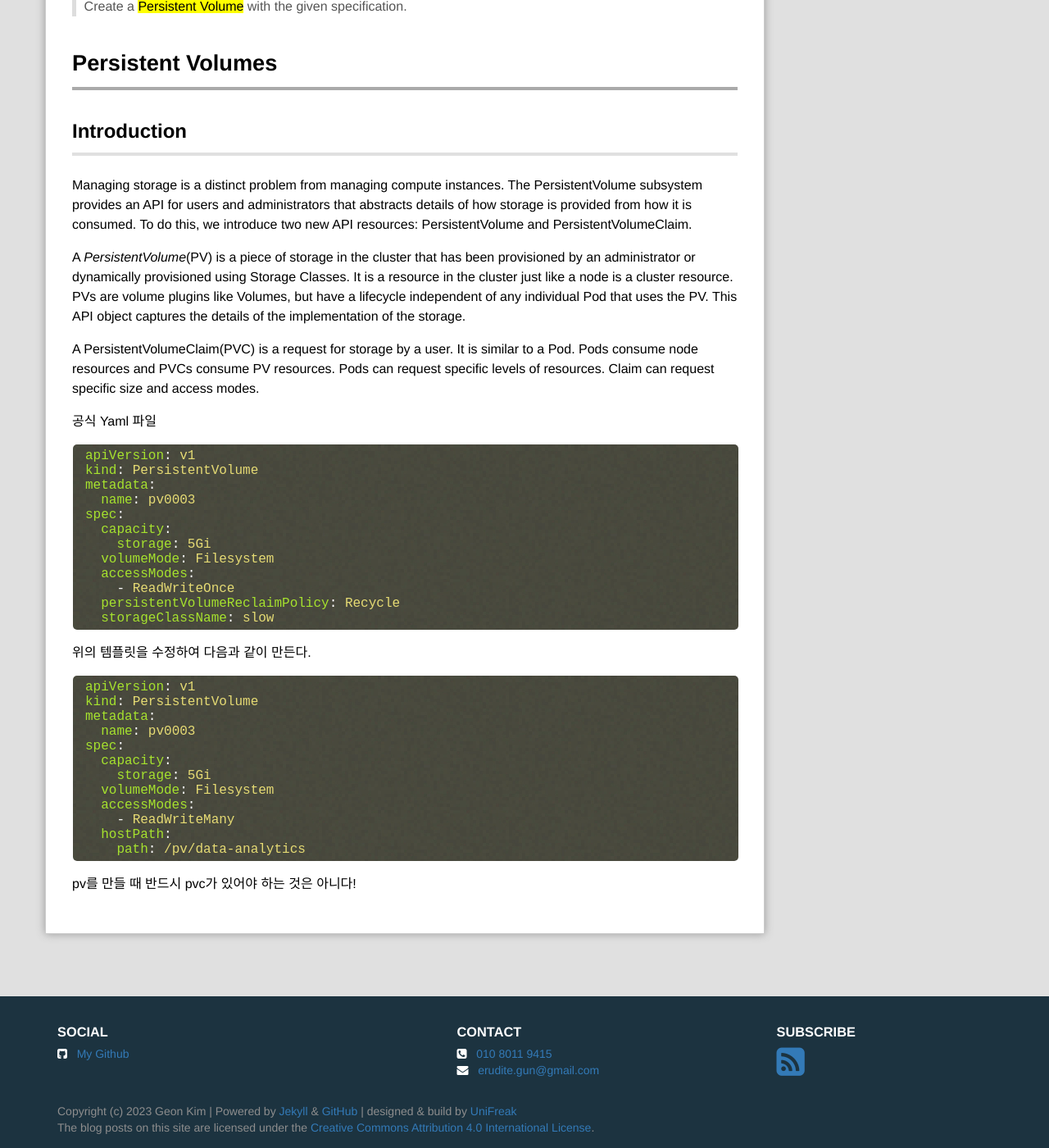
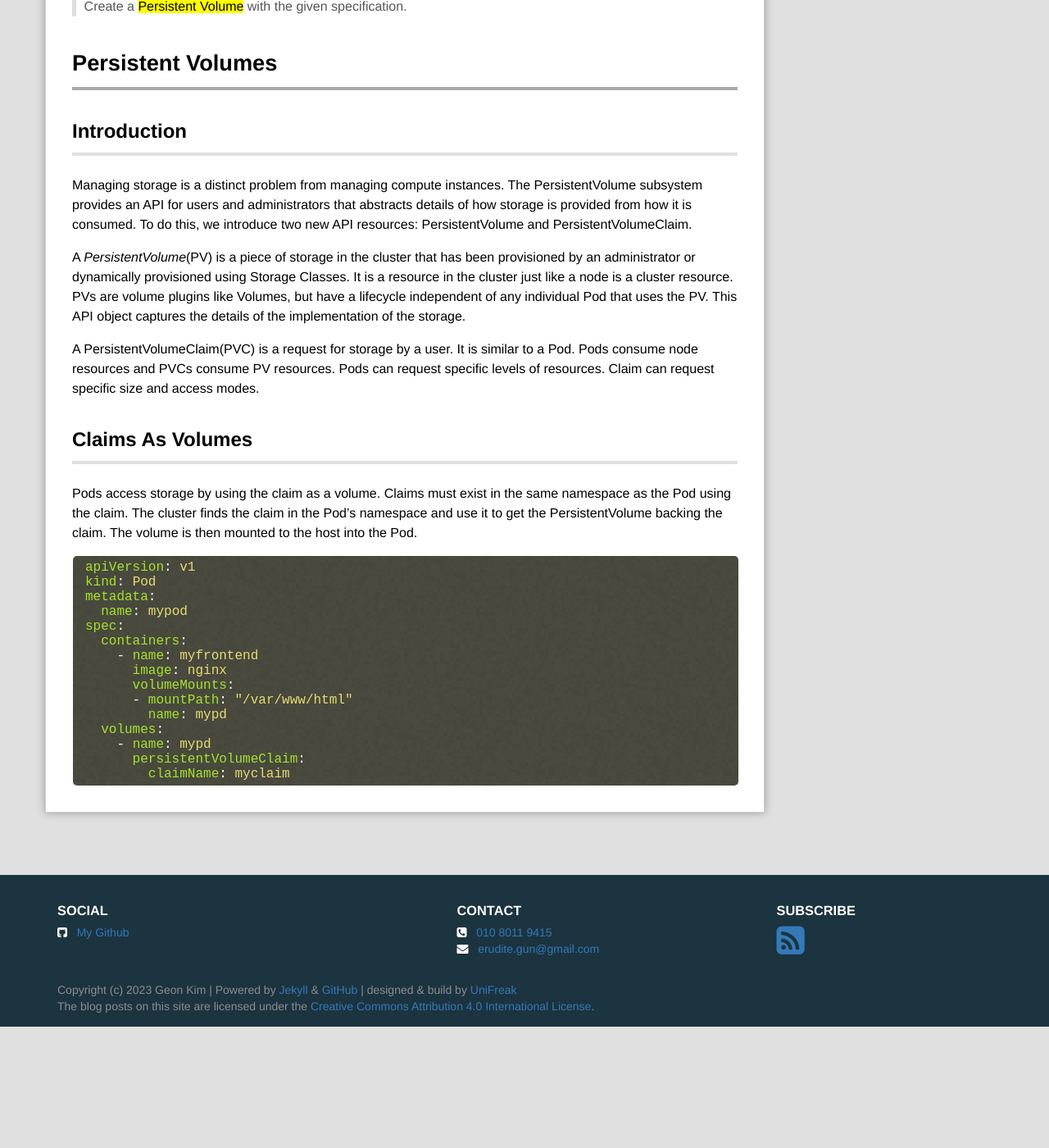
Before and after one commit to unifreak/jekyll-theme-textalic, a Jekyll site: the page built from _posts/2023-11-08-Persistent_volume.md, in a window 1280 px wide and 1400 px high, scrolled down 491 px. Shown: the whole window at 82% size. Built offline with Jekyll 4.4.1, drawn with Linux system fonts in a browser that asks for light colours; comment, search, counter and statistics services are not loaded; after the commit the page ends 1743 px from its top, so only the background shows below that.

Commit message:
new Post

````diff
--- a/_posts/2023-11-08-Persistent_volume.md
+++ b/_posts/2023-11-08-Persistent_volume.md
@@ -22,42 +22,24 @@
 
 
 
-공식 Yaml 파일
+## Claims As Volumes
+
+Pods access storage by using the claim as a volume. Claims must exist in the same namespace as the Pod using the claim. The cluster finds the claim in the Pod's namespace and use it to get the PersistentVolume backing the claim. The volume is then mounted to the host into the Pod.
 
 ```yaml
 apiVersion: v1
-kind: PersistentVolume
+kind: Pod
 metadata:
-  name: pv0003
+  name: mypod
 spec:
-  capacity:
-    storage: 5Gi
-  volumeMode: Filesystem
-  accessModes:
-    - ReadWriteOnce
-  persistentVolumeReclaimPolicy: Recycle
-  storageClassName: slow
+  containers:
+    - name: myfrontend
+      image: nginx
+      volumeMounts:
+      - mountPath: "/var/www/html"
+        name: mypd
+  volumes:
+    - name: mypd
+      persistentVolumeClaim:
+        claimName: myclaim
 ```
-
-
-
-위의 템플릿을 수정하여 다음과 같이 만든다.
-
-```yaml
-apiVersion: v1
-kind: PersistentVolume
-metadata:
-  name: pv0003
-spec:
-  capacity:
-    storage: 5Gi
-  volumeMode: Filesystem
-  accessModes:
-    - ReadWriteMany
-  hostPath:
-    path: /pv/data-analytics
-```
-
-
-
-pv를 만들 때 반드시 pvc가 있어야 하는 것은 아니다!
````
Also changed, not shown: _posts/2023-11-07-Backup_etcd.md (+39 -12 lines), _posts/2023-11-09-Create_Pod_with_volume.md (added, +82 -0 lines), _posts/2023-11-09-Security_context.md (added, +20 -0 lines).
